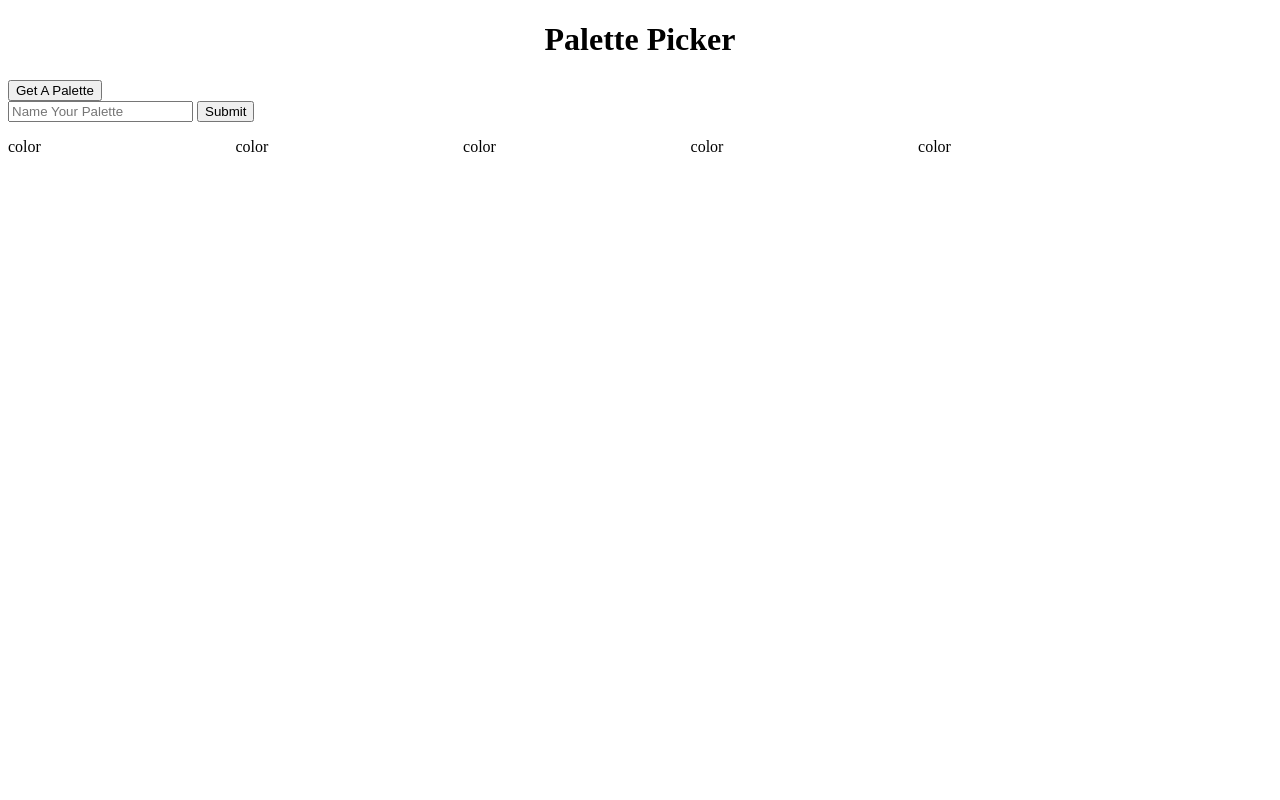
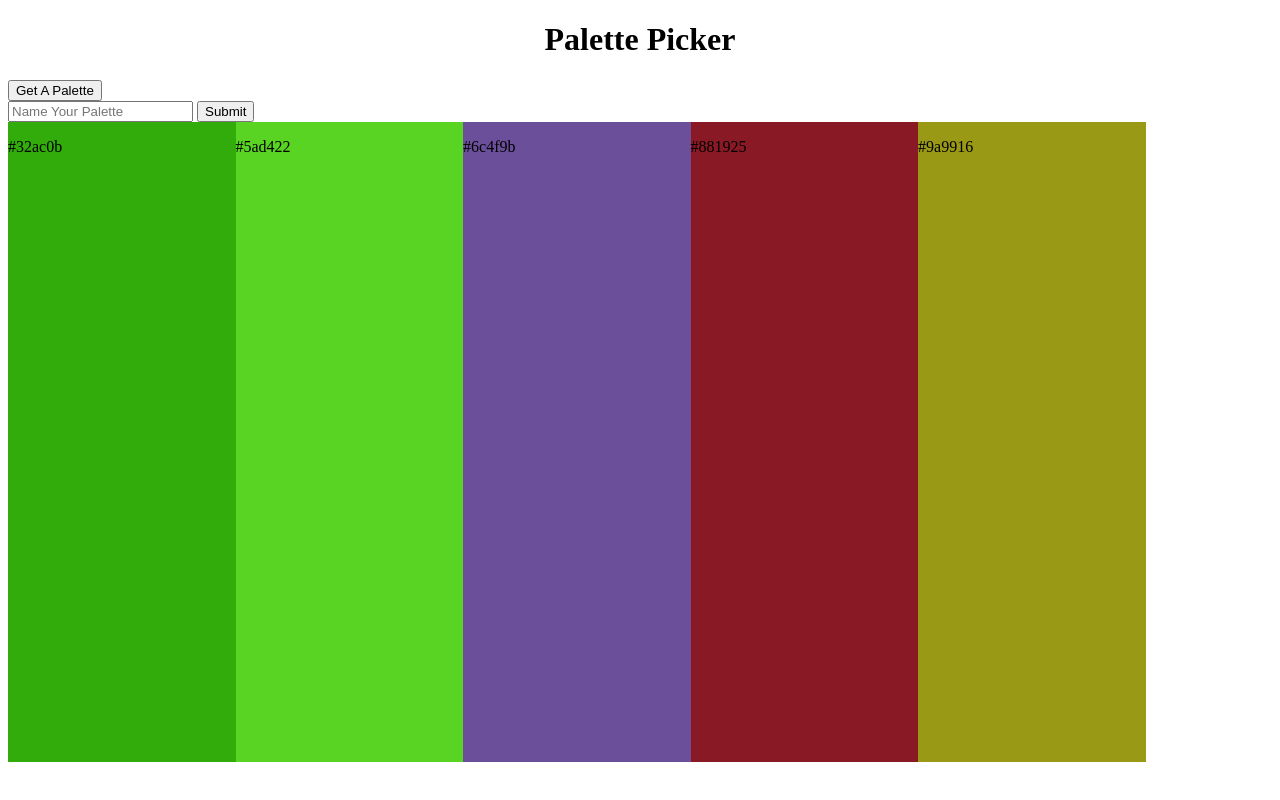
Before and after one commit to bbp5280/palette-picker, a website: page public/index.html in a window 1280 px wide. Drawn offline with nearby package versions, Linux system fonts and the light colour scheme; a web font is replaced by a local one.

Commit message:
randomly generate clors to load palette

```diff
--- a/public/index.html
+++ b/public/index.html
@@ -5,6 +5,7 @@
     <title>Palette Picker</title>
     <link href="https://fonts.googleapis.com/css?family=Vollkorn+SC:400,600,700,900&amp;subset=latin-ext" rel="stylesheet">
     <link rel="stylesheet" href="/css/styles.css" type="text/css">
+    <script src="https://ajax.googleapis.com/ajax/libs/jquery/3.2.1/jquery.min.js"></script>
   </head>
   <body>
     <header>
@@ -18,21 +19,22 @@
       </form>
       <div class="palette-container">
         <div class="palette-1 palettes">
-          <p class="color-hex-text color-1">color</p>
+          <p class="color-hex-text color-1-text">color</p>
         </div>
         <div class="palette-2 palettes">
-          <p class="color-hex-text color-2">color</p>
+          <p class="color-hex-text color-2-text">color</p>
         </div>
         <div class="palette-3 palettes">
-          <p class="color-hex-text color-3">color</p>
+          <p class="color-hex-text color-3-text">color</p>
         </div>
         <div class="palette-4 palettes">
-          <p class="color-hex-text color-4">color</p>
+          <p class="color-hex-text color-4-text">color</p>
         </div>
         <div class="palette-5 palettes">
-          <p class="color-hex-text color-5">color</p>
+          <p class="color-hex-text color-5-text">color</p>
         </div>
     </div>
     </section>
+    <script src="./js/scripts.js" charset="utf-8"></script>
   </body>
 </html>
--- a/public/js/scripts.js
+++ b/public/js/scripts.js
@@ -0,0 +1,15 @@
+const generateColor = () => {
+  return '#' + Math.floor(Math.random()*16777215).toString(16);
+}
+
+const createColorPalette = () => {
+  console.log('here');
+  for (let i = 1; i < 6; i++){
+    const randomHexColor = generateColor();
+    $(`.palette-${i}`).css('background-color', randomHexColor);
+    $(`.color-${i}-text`).text(randomHexColor)
+  }
+};
+
+
+$(document).ready(createColorPalette);
```
